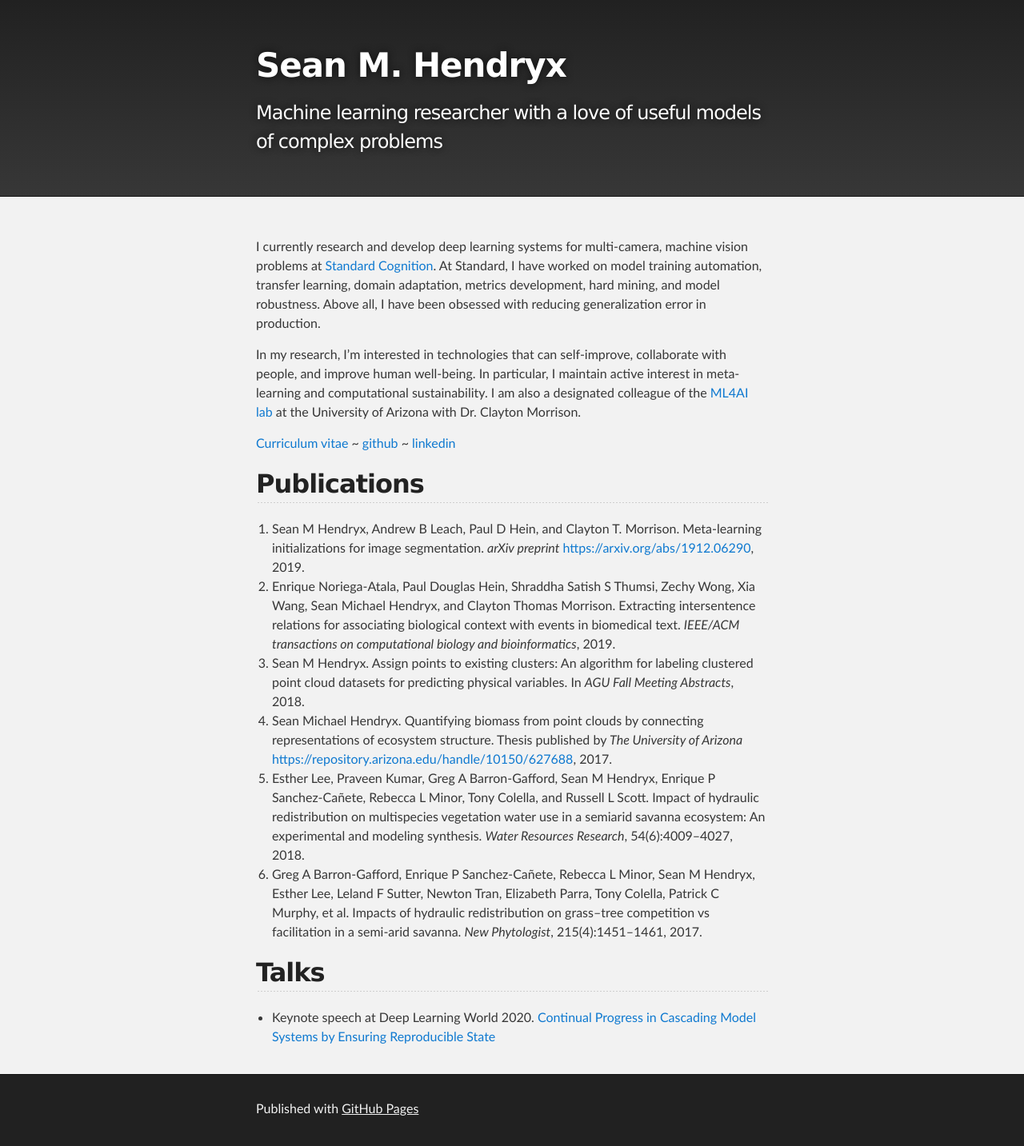
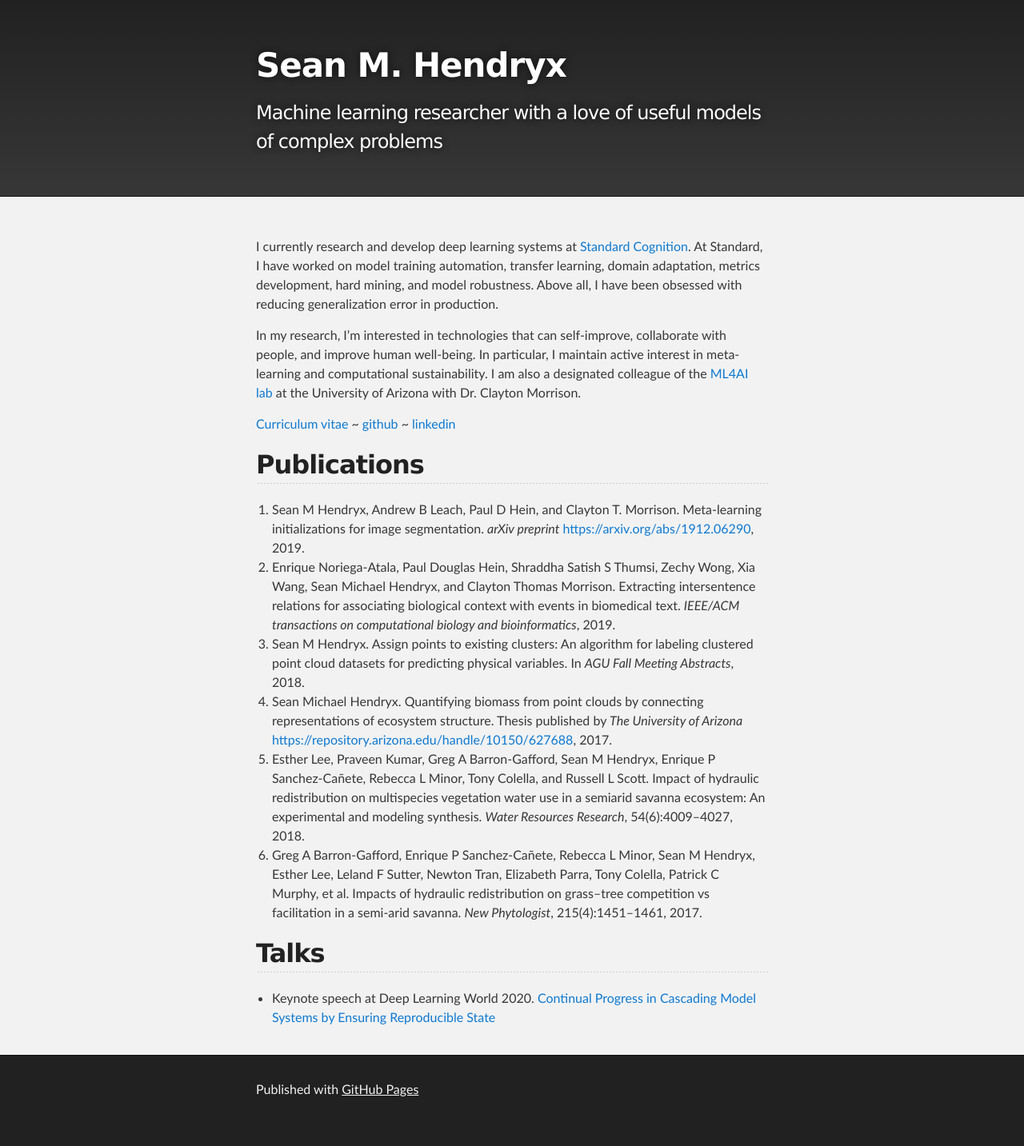
Before and after one commit to SMHendryx/SMHendryx.github.io, a Jekyll site: the page built from index.md, in a window 1280 px wide. Shown: the whole page at 80% size. Built offline with Jekyll 4.4.1, drawn with Linux system fonts in a browser that asks for light colours; after the commit the page ends 1409 px from its top, so only the background shows below that.

Commit message:
condense

```diff
--- a/index.md
+++ b/index.md
@@ -2,7 +2,7 @@
 layout: default
 ---
 
-I currently research and develop deep learning systems for multi-camera, machine vision problems at [Standard Cognition](https://standard.ai/). At Standard, I have worked on model training automation, transfer learning, domain adaptation, metrics development, hard mining, and model robustness. Above all, I have been obsessed with reducing generalization error in production.
+I currently research and develop deep learning systems at [Standard Cognition](https://standard.ai/). At Standard, I have worked on model training automation, transfer learning, domain adaptation, metrics development, hard mining, and model robustness. Above all, I have been obsessed with reducing generalization error in production.
 
 In my research, I'm interested in technologies that can self-improve, collaborate with people, and improve human well-being. In particular, I maintain active interest in meta-learning and computational sustainability. I am also a designated colleague of the [ML4AI lab](https://ml4ai.github.io/) at the University of Arizona with Dr. Clayton Morrison.
 
```
